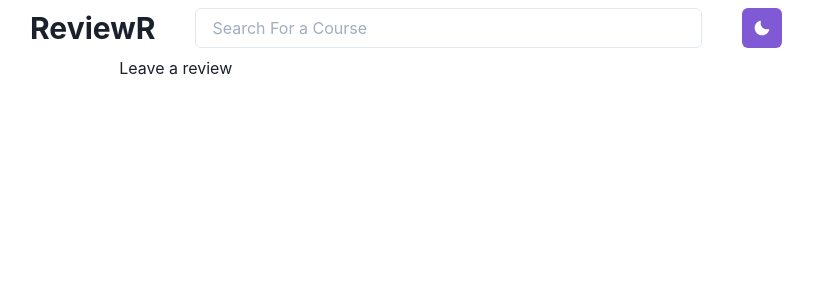
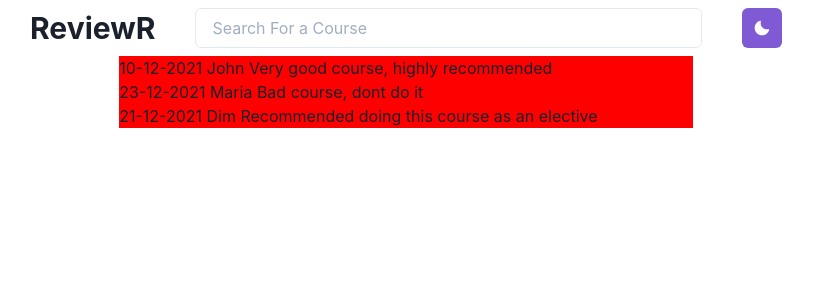
Before and after one commit to dimitri-t/uni-course-reviews, a Next.js app: page / in a window 1280 px wide. Shown: the top 300 px of the page, without its empty margins (234-1047 px from the left). Built offline with nearby package versions, Linux system fonts and the light colour scheme.

Commit message:
created feed and review components

```diff
--- /dev/null
+++ b/components/Feed.tsx
@@ -0,0 +1,44 @@
+import { Box } from "@chakra-ui/react";
+import { useState } from "react";
+import Review from "./Review";
+
+// type reviewType = { date: string; author: string; review: string; }[]
+
+const Feed = () => {
+  // const [reviews, setReviews] = useState(null);
+  const reviews = [
+    {
+      'date': '10-12-2021',
+      'author': 'John',
+      'review': 'Very good course, highly recommended'
+    },
+    {
+      'date': '23-12-2021',
+      'author': 'Maria',
+      'review': 'Bad course, dont do it'
+    },
+    {
+      'date': '21-12-2021',
+      'author': 'Dim',
+      'review': 'Recommended doing this course as an elective'
+    }
+  ];
+
+  return (
+    <Box bg="red">
+      {reviews.map((r, i) => {
+        return (
+          <div key={i}>
+            <Review {...r} />
+
+          </div>
+        )
+        })
+      }
+
+    </Box>
+  );
+
+}
+
+export default Feed;
--- /dev/null
+++ b/components/Review.tsx
@@ -0,0 +1,14 @@
+import { Box } from "@chakra-ui/react";
+import { ReactElement } from "react";
+
+type reviewType = { date: string; author: string; review: string; }
+
+const Review = ({date, author, review}) => {
+  return (
+    <Box>
+      {date} {author} {review}
+    </Box>
+  )
+}
+
+export default Review;
--- a/pages/index.tsx
+++ b/pages/index.tsx
@@ -1,11 +1,12 @@
 import { Container, Box, Heading } from '@chakra-ui/react';
+import Feed from '../components/Feed';
 
 const Page = () => {
   return (
     <Container>
       <Box display={{ md: 'flex' }}>
         <Box flexGrow={1}>
-          <p>Leave a review</p>
+          <Feed />
         </Box>
       </Box>
     </Container>
```
